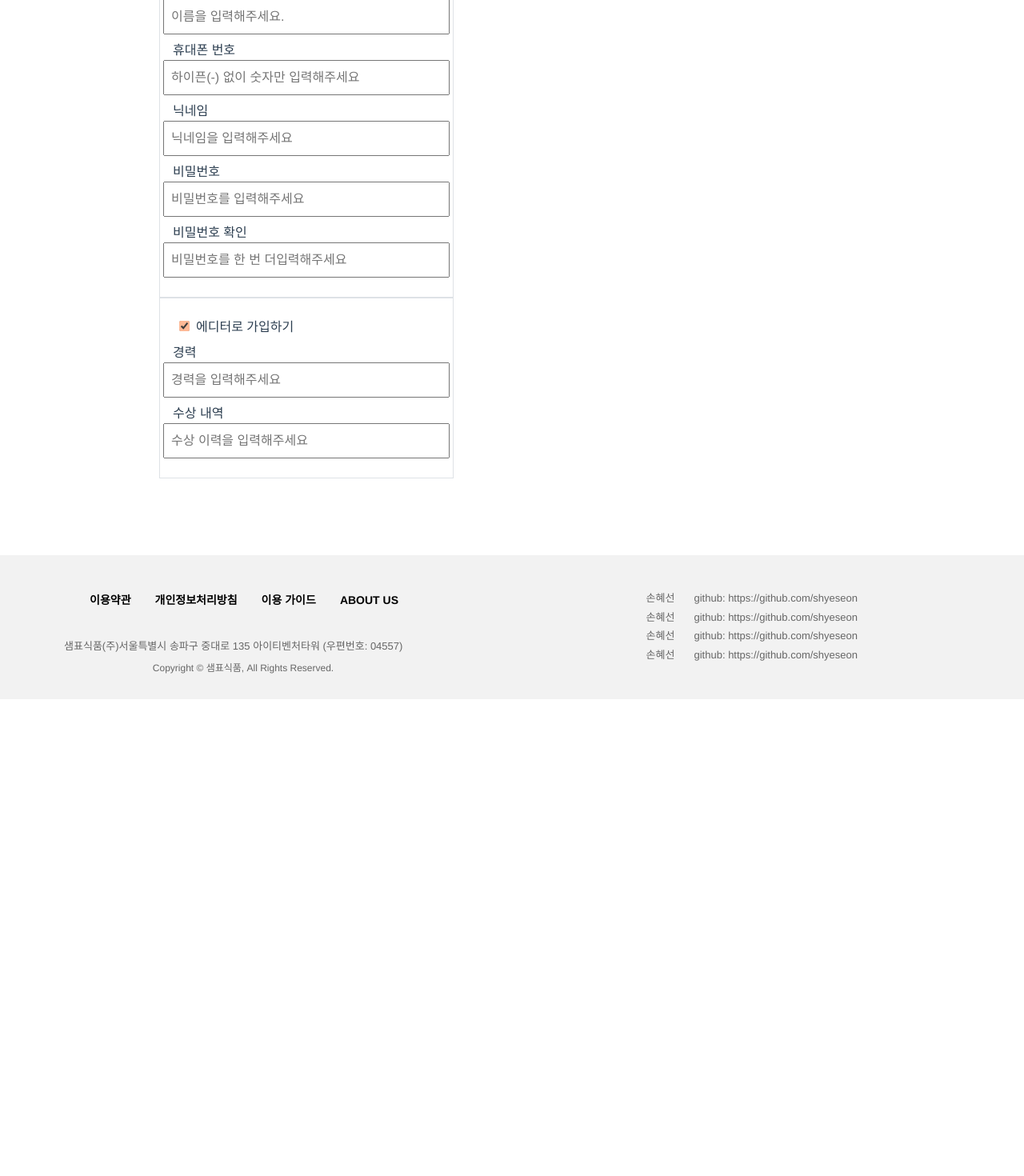
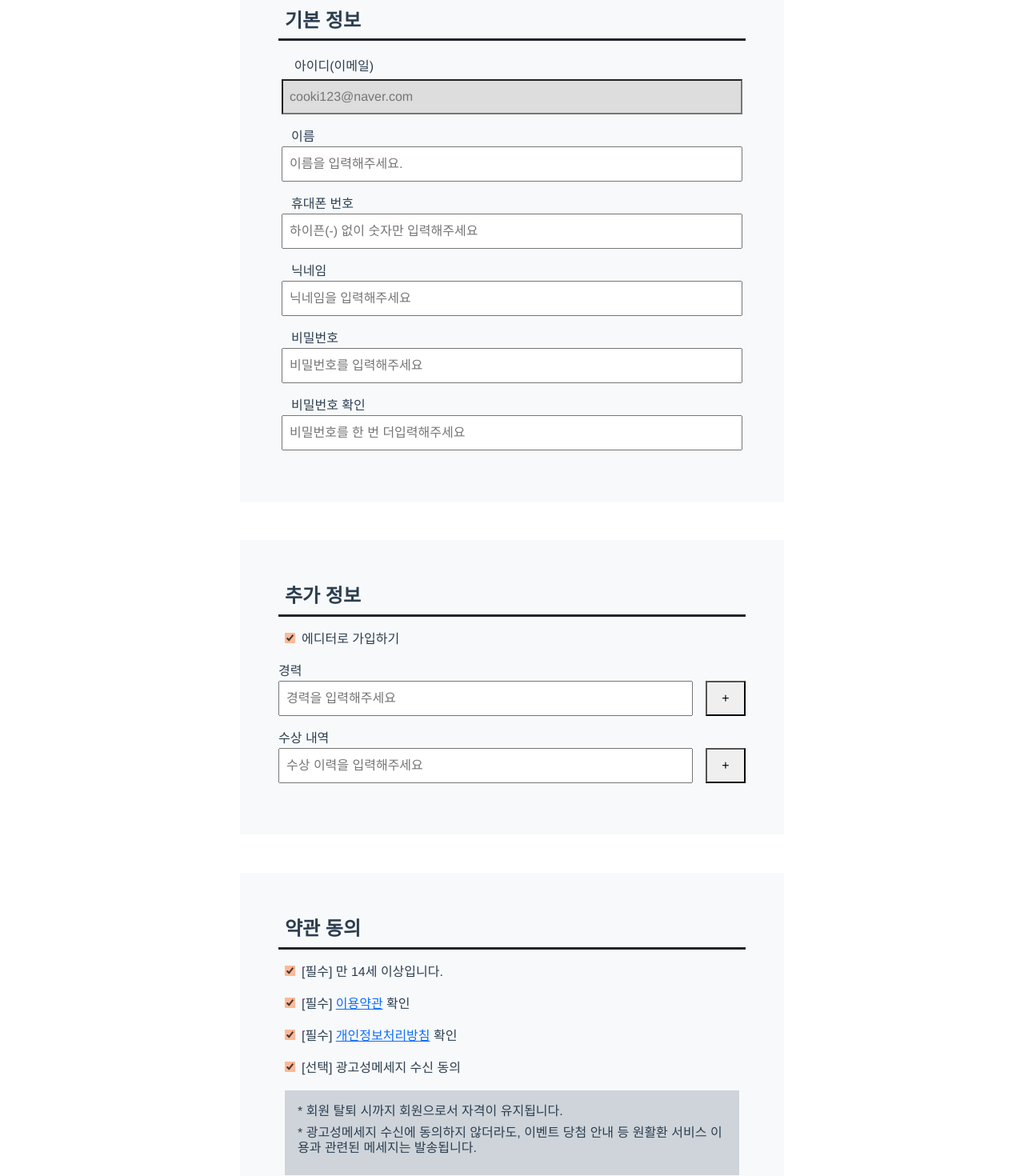
Before and after one commit to leek94/final_project_front_cooki, a Vue app: page /Member/JoinView in a window 1280 px wide. Shown: the part 320-1790 px from the top of the page at 80% size. Before the commit the page ends 1194 px from the top, so only its background shows below. Built offline with nearby package versions, Linux system fonts and the light colour scheme.

Commit message:
Design: JoinView / LoginView page design

```diff
--- a/src/App.vue
+++ b/src/App.vue
@@ -19,7 +19,6 @@
   font-family: Avenir, Helvetica, Arial, sans-serif;
   -webkit-font-smoothing: antialiased;
   -moz-osx-font-smoothing: grayscale;
-  text-align: center;
   color: #2c3e50;
   height: auto;
   min-height: 100%;
--- a/src/views/Member/JoinView/index.vue
+++ b/src/views/Member/JoinView/index.vue
@@ -1,68 +1,102 @@
 <template>
-    <div class="" style="margin-left: auto; margin-right: auto;">
+    <div class="d-flex" style="justify-content: center;">
 
-        <div class="d-flex m-5 p-5" style="min-width: 1000px;">
-            <h3>회원가입</h3>
+        <form>
+        <div class="row m-5 p-5 " style=" width: 800px; ">
+            <h3 style="font-weight: bold; text-align: center">회원가입</h3>
             <div class="">
 
                 <!-- 일반유저/에디터 공통 항목 -->
-                <div class="grow-1 border p-3">
-                    <div class="row my-2">
-                        <label class="text-start m-1">아이디(이메일)</label>
+                <div class="text-start bg-light p-5 my-5">
+                    <h4 class="p-2 border-bottom border-dark border-3" style="font-weight: bold;">기본 정보</h4>
+                    <div class="row my-3 px-3">
+                        <label class=" m-1">아이디(이메일)</label>
                         <input class="p-2" placeholder="cooki123@naver.com" style="background-color: #dddddd;" readonly />
                     </div>
 
-                    <div class="row my-2">
-                        <label class="text-start">이름</label>
+                    <div class="row my-3 px-3">
+                        <label class="">이름</label>
                         <input class="p-2" placeholder="이름을 입력해주세요."/>
                     </div>
 
-                    <div class="row my-2">
-                        <label class="text-start">휴대폰 번호</label>
+                    <div class="row my-3 px-3">
+                        <label class="">휴대폰 번호</label>
                         <input class="p-2" placeholder="하이픈(-) 없이 숫자만 입력해주세요"/>
                     </div>
 
-                    <div class="row my-2">
-                        <label class="text-start">닉네임</label>
+                    <div class="row my-3 px-3">
+                        <label class="">닉네임</label>
                         <input class="p-2" placeholder="닉네임을 입력해주세요"/>
                     </div>
 
-                    <div class="row my-2">
-                        <label class="text-start">비밀번호</label>
+                    <div class="row my-3 px-3">
+                        <label class="">비밀번호</label>
                         <input class="p-2" placeholder="비밀번호를 입력해주세요"/>
                     </div>
 
-                    <div class="row my-2">
-                        <label class="text-start">비밀번호 확인</label>
+                    <div class="row my-3 px-3">
+                        <label class="">비밀번호 확인</label>
                         <input class="p-2" placeholder="비밀번호를 한 번 더입력해주세요"/>
                     </div>
                 </div>
 
                 <!-- 에디터 추가 항목 -->
-                <div class="grow-1 border p-3">
-
-
-                    <div class="text-start m-2">
+                <div class="text-start bg-light p-5 my-5">
+                    <h4 class=" p-2 border-bottom border-dark border-3" style="font-weight: bold;">추가 정보</h4>
+                    <div class="mx-2 my-3">
                         <input class="me-2" type="checkbox" id="switch" name="editor" value="yes" style="accent-color: #FFB996;" checked/>
                         <label for="switch">에디터로 가입하기</label>
                     </div>
 
-                    <div class="row my-2">
-                        <label class="text-start">경력</label>
-                        <input class="p-2" placeholder="경력을 입력해주세요"/>
+                    <div class="row my-3">
+                        <label class="">경력</label>
+                        <div class="d-flex">
+                            <input class="flex-grow-1 p-2" placeholder="경력을 입력해주세요"/>
+                            <button class="p-2 ms-3" style="width: 50px;"> + </button>
+                        </div>
                     </div>
 
-                    <div class="row my-2">
-                        <label class="text-start">수상 내역</label>
-                        <input class="p-2" placeholder="수상 이력을 입력해주세요"/>
+                    <div class="row my-3">
+                        <label class="">수상 내역</label>
+                        <div class="d-flex">
+                            <input class="flex-grow-1 p-2" placeholder="수상 이력을 입력해주세요"/>
+                            <button class="p-2 ms-3" style="width: 50px;"> + </button>
+                        </div>
+                    </div>
+                </div>
+
+                <!-- 약관 동의 -->
+                <div class="text-start bg-light p-5 my-5">
+                    <h4 class="p-2 border-bottom border-dark border-3" style="font-weight: bold;">약관 동의</h4>
+                    <div class="mx-2 my-3">
+                        <input class="me-2 rounded" type="checkbox" id="switch" name="editor" value="yes" style="accent-color: #FFB996;" checked/>
+                        <label for="switch"> [필수] 만 14세 이상입니다.</label>
+                    </div>
+                    <div class="mx-2 my-3">
+                        <input class="me-2" type="checkbox" id="switch" name="editor" value="yes" style="accent-color: #FFB996;" checked/>
+                        <label for="switch"> [필수] <RouterLink>이용약관</RouterLink> 확인</label>
+                    </div>
+                    <div class="mx-2 my-3">
+                        <input class="me-2" type="checkbox" id="switch" name="editor" value="yes" style="accent-color: #FFB996;" checked/>
+                        <label for="switch"> [필수] <RouterLink>개인정보처리방침</RouterLink> 확인</label>
+                    </div>
+                    <div class="mx-2 my-3">
+                        <input class="me-2" type="checkbox" id="switch" name="editor" value="yes" style="accent-color: #FFB996;" checked/>
+                        <label for="switch"> [선택] 광고성메세지 수신 동의</label>
                     </div>
 
+                    <div class="bg-dark-subtle mx-2 my-3 p-3">
+                        <h6>* 회원 탈퇴 시까지 회원으로서 자격이 유지됩니다.</h6>
+                        <h6>* 광고성메세지 수신에 동의하지 않더라도, 이벤트 당첨 안내 등 원활환 서비스 이용과 관련된 메세지는 발송됩니다.</h6>
+                    </div>
+                </div>
+
+                <div>
+                    <button class="py-2 bg-dark text-white rounded w-100" style="font-weight: bold;">회원가입</button>
                 </div>
             </div>
-
-
-
-            </div>
+        </div>
+        </form>
     </div>
 </template>
 
--- a/src/views/Member/LoginView/index.vue
+++ b/src/views/Member/LoginView/index.vue
@@ -1,9 +1,18 @@
 <template>
-    <div class="card">
-        <div class="card-header">Login</div>
-        <div class="card-body">
-            <RouterLink to="/Member/JoinView">Join</RouterLink>
+    <form>
+
+        <div class="d-flex row" style="justify-content: center;">
+                <div class="row mx-5 p-5 " style="width: 700px; justify-content: center;">
+                    <h3 class="mb-5" style="font-weight: bold; text-align: center">로그인</h3>
+                    <input class="p-2 mb-3" placeholder="이메일 형식의 아이디"/>
+                    <input class="p-2 mb-4" placeholder="비밀번호"/>
+                    <button class="p-2 w-100 bg-dark text-white rounded" style="font-weight: bold;">로그인</button>
+                </div>
         </div>
+    </form>
+
+    <div class="d-flex row mb-5" style="justify-content: center;">
+        <RouterLink to="/Member/JoinView" style="text-align: center;">회원가입 하기</RouterLink>
     </div>
 </template>
 
```
